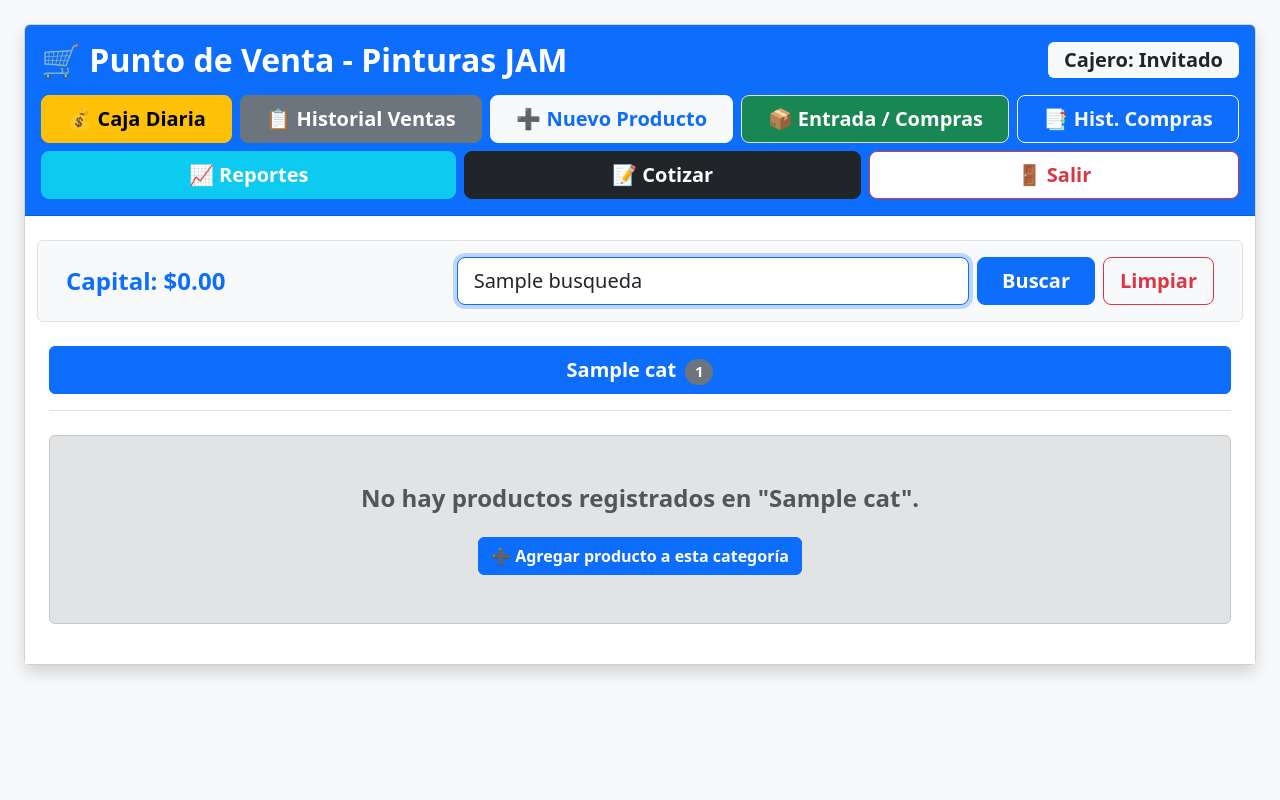
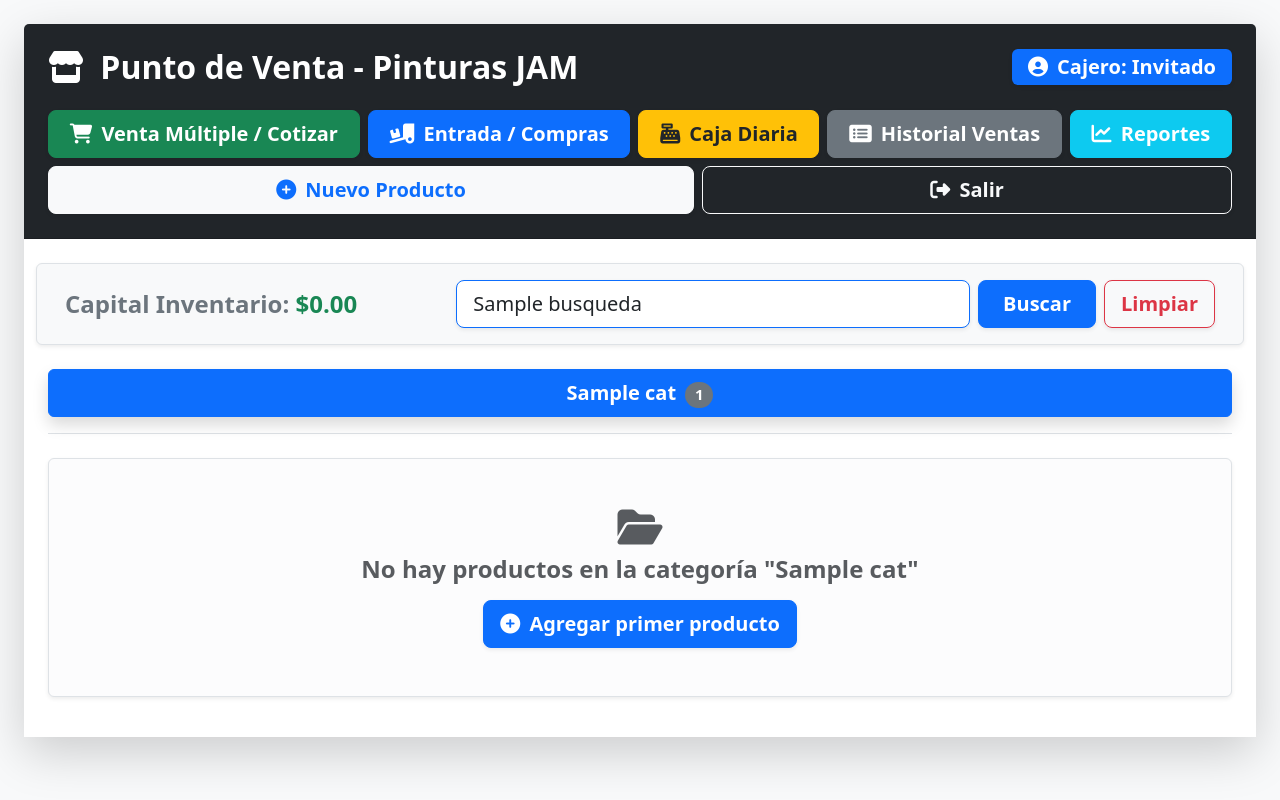
Before and after one commit to ventasrespondeya-cell/Control-de-Inventario---Pinturas-JAM, a Flask app: template templates/index.html in a window 1280 px wide. Run offline with Flask 3, Linux system fonts and the light colour scheme; the template is opened without the code that fills it: most values are stand-ins (such as "Sample title", 1, 10 or a date in 2020); parts of the project's set-up code (start-up, migrations or seed data) failed here and were passed over; some libraries are stand-ins or nearby versions.

Commit message:
Update index.html

```diff
--- a/templates/index.html
+++ b/templates/index.html
@@ -2,59 +2,62 @@
 <html lang="es">
 <head>
     <meta charset="UTF-8">
-    <meta name="viewport" content="width=device-width, initial-scale=1.0">
     <title>Punto de Venta - Pinturas JAM</title>
     <link href="https://cdn.jsdelivr.net/npm/bootstrap@5.3.0/dist/css/bootstrap.min.css" rel="stylesheet">
+    <!-- Iconos de FontAwesome -->
+    <link rel="stylesheet" href="https://cdnjs.cloudflare.com/ajax/libs/font-awesome/6.4.0/css/all.min.css">
 </head>
 <body class="bg-light">
+    <!-- Usamos container-fluid para aprovechar toda la pantalla -->
     <div class="container-fluid px-4 mt-4 mb-5">
-        <div class="card shadow">
+        <div class="card shadow-lg border-0">
 
             <!-- Encabezado con Botones de Navegación -->
-            <div class="card-header bg-primary text-white p-3">
-                <div class="d-flex justify-content-between align-items-center flex-wrap gap-2 mb-3">
-                    <h2 class="mb-0 fw-bold">🛒 Punto de Venta - Pinturas JAM</h2>
-                    <span class="badge bg-light text-dark fs-5 py-2 px-3">Cajero: <strong>{{ session.get('usuario', 'Invitado') }}</strong></span>
+            <div class="card-header bg-dark text-white p-4">
+                <div class="d-flex justify-content-between align-items-center flex-wrap gap-2 mb-4">
+                    <h2 class="mb-0 fw-bold"><i class="fas fa-store me-2"></i> Punto de Venta - Pinturas JAM</h2>
+                    <span class="badge bg-primary text-white fs-5 py-2 px-3 shadow-sm">
+                        <i class="fas fa-user-circle me-1"></i> Cajero: <strong>{{ session.get('usuario', 'Invitado') }}</strong>
+                    </span>
                 </div>
 
                 <div class="d-flex flex-wrap gap-2">
-                    <a href="/caja" class="btn btn-warning btn-lg fw-bold flex-grow-1">💰 Caja Diaria</a>
-                    <a href="/historial" class="btn btn-secondary btn-lg fw-bold flex-grow-1">📋 Historial Ventas</a>
-                    <a href="/agregar" class="btn btn-light text-primary btn-lg fw-bold flex-grow-1">➕ Nuevo Producto</a>
-                    <a href="/comprar" class="btn btn-success btn-lg fw-bold flex-grow-1 border">📦 Entrada / Compras</a>
-                    <a href="/historial_compras" class="btn btn-outline-light btn-lg fw-bold flex-grow-1">📑 Hist. Compras</a>
-                    <a href="/reportes" class="btn btn-info text-white btn-lg fw-bold flex-grow-1">📈 Reportes</a>
-                    <a href="/cotizar" class="btn btn-dark btn-lg fw-bold flex-grow-1">📝 Cotizar</a>
+                    <a href="/cotizar" class="btn btn-success btn-lg fw-bold flex-grow-1 shadow-sm"><i class="fas fa-shopping-cart me-1"></i> Venta Múltiple / Cotizar</a>
+                    <a href="/comprar" class="btn btn-primary btn-lg fw-bold flex-grow-1 shadow-sm"><i class="fas fa-truck-loading me-1"></i> Entrada / Compras</a>
+                    <a href="/caja" class="btn btn-warning btn-lg fw-bold flex-grow-1 shadow-sm text-dark"><i class="fas fa-cash-register me-1"></i> Caja Diaria</a>
+                    <a href="/historial" class="btn btn-secondary btn-lg fw-bold flex-grow-1 shadow-sm"><i class="fas fa-list-alt me-1"></i> Historial Ventas</a>
+                    <a href="/reportes" class="btn btn-info text-white btn-lg fw-bold flex-grow-1 shadow-sm"><i class="fas fa-chart-line me-1"></i> Reportes</a>
+                    <a href="/agregar" class="btn btn-light text-primary btn-lg fw-bold flex-grow-1 shadow-sm"><i class="fas fa-plus-circle me-1"></i> Nuevo Producto</a>
                     {% if session.get('usuario') == 'gerente' %}
-                    <a href="/usuarios" class="btn btn-danger btn-lg fw-bold flex-grow-1">👥 Usuarios</a>
+                    <a href="/usuarios" class="btn btn-danger btn-lg fw-bold flex-grow-1 shadow-sm"><i class="fas fa-users me-1"></i> Usuarios</a>
                     {% endif %}
-                    <a href="/logout" class="btn btn-outline-danger bg-white btn-lg fw-bold flex-grow-1">🚪 Salir</a>
+                    <a href="/logout" class="btn btn-outline-light btn-lg fw-bold flex-grow-1 shadow-sm"><i class="fas fa-sign-out-alt me-1"></i> Salir</a>
                 </div>
             </div>
 
             <div class="card-body bg-white p-4">
 
                 <!-- Buscador rápido y Capital Total -->
-                <div class="row mb-4 align-items-center bg-light p-3 rounded border">
+                <div class="row mb-4 align-items-center bg-light p-3 rounded border shadow-sm">
                     <div class="col-md-4 mb-3 mb-md-0">
-                        <h4 class="text-primary mb-0 fw-bold">Capital: ${{ "%.2f"|format(valor_total) }}</h4>
+                        <h4 class="text-secondary mb-0 fw-bold">Capital Inventario: <span class="text-success">${{ "%.2f"|format(valor_total) }}</span></h4>
                     </div>
                     <div class="col-md-8">
                         <form method="GET" action="/" class="d-flex gap-2">
-                            <input type="text" name="busqueda" class="form-control form-control-lg border-primary" placeholder="🔍 Buscar producto, color o categoría..." value="{{ busqueda }}" autofocus>
-                            <button type="submit" class="btn btn-primary btn-lg fw-bold px-4">Buscar</button>
+                            <input type="text" name="busqueda" class="form-control form-control-lg border-primary shadow-sm" placeholder="🔍 Buscar producto, color o categoría..." value="{{ busqueda }}" autofocus>
+                            <button type="submit" class="btn btn-primary btn-lg fw-bold px-4 shadow-sm">Buscar</button>
                             {% if busqueda %}
-                                <a href="/" class="btn btn-outline-danger btn-lg fw-bold">Limpiar</a>
+                                <a href="/" class="btn btn-outline-danger btn-lg fw-bold shadow-sm">Limpiar</a>
                             {% endif %}
                         </form>
                     </div>
                 </div>
 
-                <!-- PESTAÑAS (TABS) POR CATEGORÍA -->
+                <!-- SISTEMA DE PESTAÑAS (TABS) PARA CATEGORÍAS -->
                 <ul class="nav nav-pills nav-fill mb-4 gap-2 border-bottom pb-3" id="pills-tab" role="tablist">
                     {% for cat in categorias %}
                     <li class="nav-item" role="presentation">
-                        <button class="nav-link btn-lg fs-5 fw-bold border text-dark {% if loop.first %}active bg-primary text-white border-primary{% else %}bg-light{% endif %}"
+                        <button class="nav-link btn-lg fs-5 fw-bold border text-dark {% if loop.first %}active bg-primary text-white border-primary shadow{% else %}bg-light shadow-sm{% endif %}"
                                 id="pills-{{ loop.index }}-tab"
                                 data-bs-toggle="pill"
                                 data-bs-target="#pills-{{ loop.index }}"
@@ -69,43 +72,45 @@
                     {% endfor %}
                 </ul>
 
-                <!-- CONTENIDO DE LAS TABLAS POR CATEGORÍA -->
+                <!-- CONTENIDO DE LAS PESTAÑAS -->
                 <div class="tab-content" id="pills-tabContent">
                     {% for cat in categorias %}
                     <div class="tab-pane fade {% if loop.first %}show active{% endif %}" id="pills-{{ loop.index }}" role="tabpanel" aria-labelledby="pills-{{ loop.index }}-tab">
 
                         {% if productos_agrupados[cat] %}
-                        <div class="table-responsive">
-                            <table class="table table-hover align-middle border">
+                        <div class="table-responsive shadow-sm rounded">
+                            <table class="table table-hover align-middle border mb-0">
                                 <thead class="table-dark fs-5">
                                     <tr>
                                         <th>Producto</th>
                                         <th>Color</th>
                                         <th>Precio</th>
                                         <th class="text-center">Stock</th>
-                                        <th class="text-center">Venta Rápida</th>
+                                        <th class="text-center">Venta Rápida (1 Und)</th>
                                         <th class="text-center">Ajustes</th>
                                     </tr>
                                 </thead>
-                                <tbody>
+                                <tbody class="bg-white">
                                     {% for p in productos_agrupados[cat] %}
                                     <tr class="{% if p.stock_actual <= p.stock_minimo %}table-warning{% endif %}">
-                                        <td class="fs-4 fw-bold text-primary">{{ p.nombre }}</td>
+                                        <td class="fs-5 fw-bold text-dark">{{ p.nombre }}</td>
                                         <td class="fs-5 fw-bold text-secondary">{{ p.color }}</td>
                                         <td class="fs-4 fw-bold text-success">${{ "%.2f"|format(p.precio) }}</td>
                                         <td class="text-center fs-5 fw-bold">
                                             {{ p.stock_actual }}
                                             {% if p.stock_actual <= p.stock_minimo %}
-                                                <br><span class="badge bg-danger fs-6 mt-1">¡Poco stock!</span>
+                                                <br><span class="badge bg-danger fs-6 mt-1 shadow-sm"><i class="fas fa-exclamation-triangle"></i> ¡Poco stock!</span>
                                             {% endif %}
                                         </td>
                                         <td class="text-center p-2" style="width: 250px;">
-                                            <a href="/vender/{{ p.id }}" class="btn btn-success btn-lg fw-bold w-100 shadow py-3 fs-5">🛒 VENDER</a>
+                                            <a href="/vender/{{ p.id }}" class="btn btn-outline-success btn-lg fw-bold w-100 shadow-sm py-2" title="Descuenta 1 unidad de inventario al instante">
+                                                <i class="fas fa-bolt me-1"></i> Vender (1)
+                                            </a>
                                         </td>
                                         <td class="text-center" style="width: 150px;">
                                             <div class="d-flex justify-content-center gap-2">
-                                                <a href="/editar/{{ p.id }}" class="btn btn-warning btn-lg fw-bold" title="Editar">✏️</a>
-                                                <a href="/eliminar/{{ p.id }}" class="btn btn-danger btn-lg fw-bold" title="Eliminar" onclick="return confirm('¿Eliminar {{ p.nombre }}?');">🗑️</a>
+                                                <a href="/editar/{{ p.id }}" class="btn btn-warning btn-lg fw-bold shadow-sm" title="Editar"><i class="fas fa-edit"></i></a>
+                                                <a href="/eliminar/{{ p.id }}" class="btn btn-danger btn-lg fw-bold shadow-sm" title="Eliminar" onclick="return confirm('¿Seguro que deseas eliminar {{ p.nombre }}?');"><i class="fas fa-trash-alt"></i></a>
                                             </div>
                                         </td>
                                     </tr>
@@ -114,12 +119,11 @@
                             </table>
                         </div>
                         {% else %}
-                        <div class="alert alert-secondary text-center py-5">
-                            <h4 class="text-muted fw-bold">No hay productos registrados en "{{ cat }}".</h4>
-                            <a href="/agregar" class="btn btn-primary mt-3 fw-bold">➕ Agregar producto a esta categoría</a>
+                        <div class="alert alert-light border text-center py-5 shadow-sm">
+                            <h4 class="text-muted fw-bold mb-3"><i class="fas fa-folder-open fs-1 mb-2"></i><br>No hay productos en la categoría "{{ cat }}"</h4>
+                            <a href="/agregar" class="btn btn-primary btn-lg fw-bold shadow-sm"><i class="fas fa-plus-circle me-1"></i> Agregar primer producto</a>
                         </div>
                         {% endif %}
-
                     </div>
                     {% endfor %}
                 </div>
@@ -128,6 +132,7 @@
         </div>
     </div>
 
+    <!-- Script necesario para que las pestañas se muevan al hacer clic -->
     <script src="https://cdn.jsdelivr.net/npm/bootstrap@5.3.0/dist/js/bootstrap.bundle.min.js"></script>
 </body>
 </html>
```
